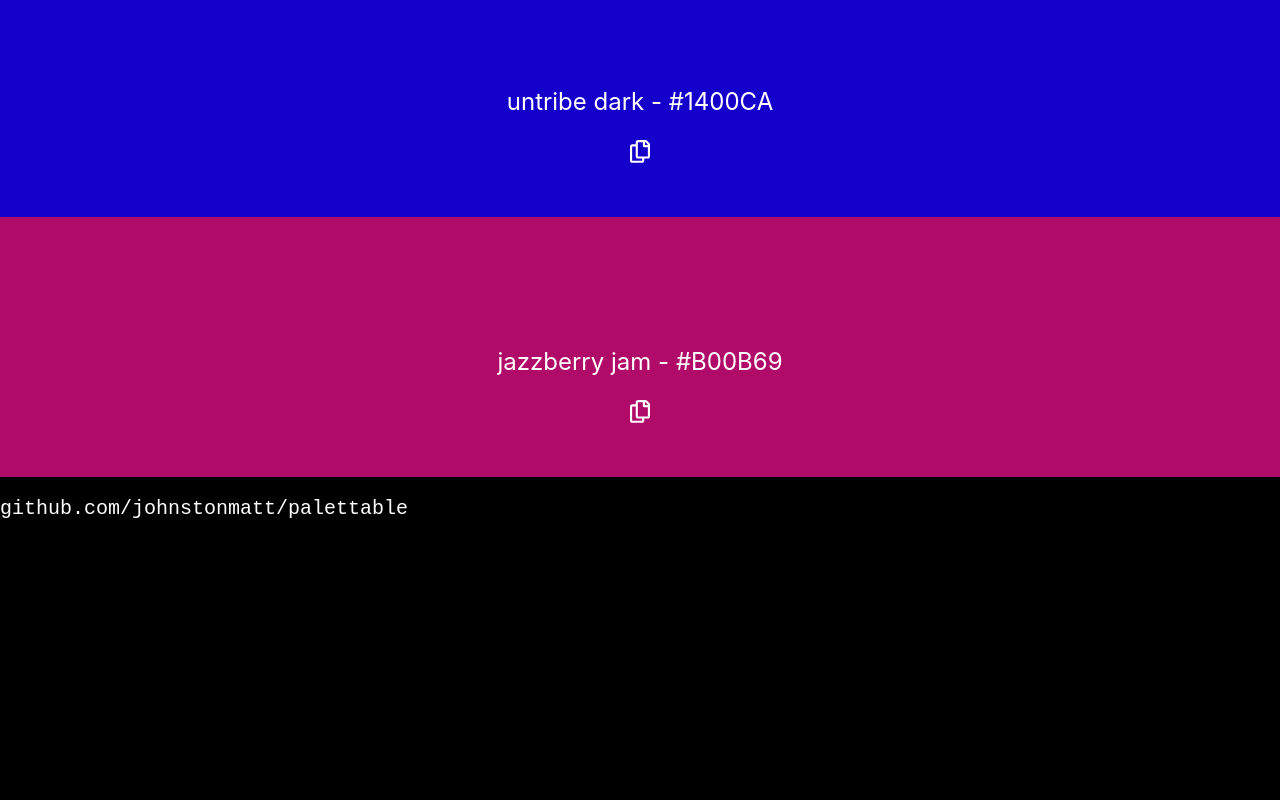
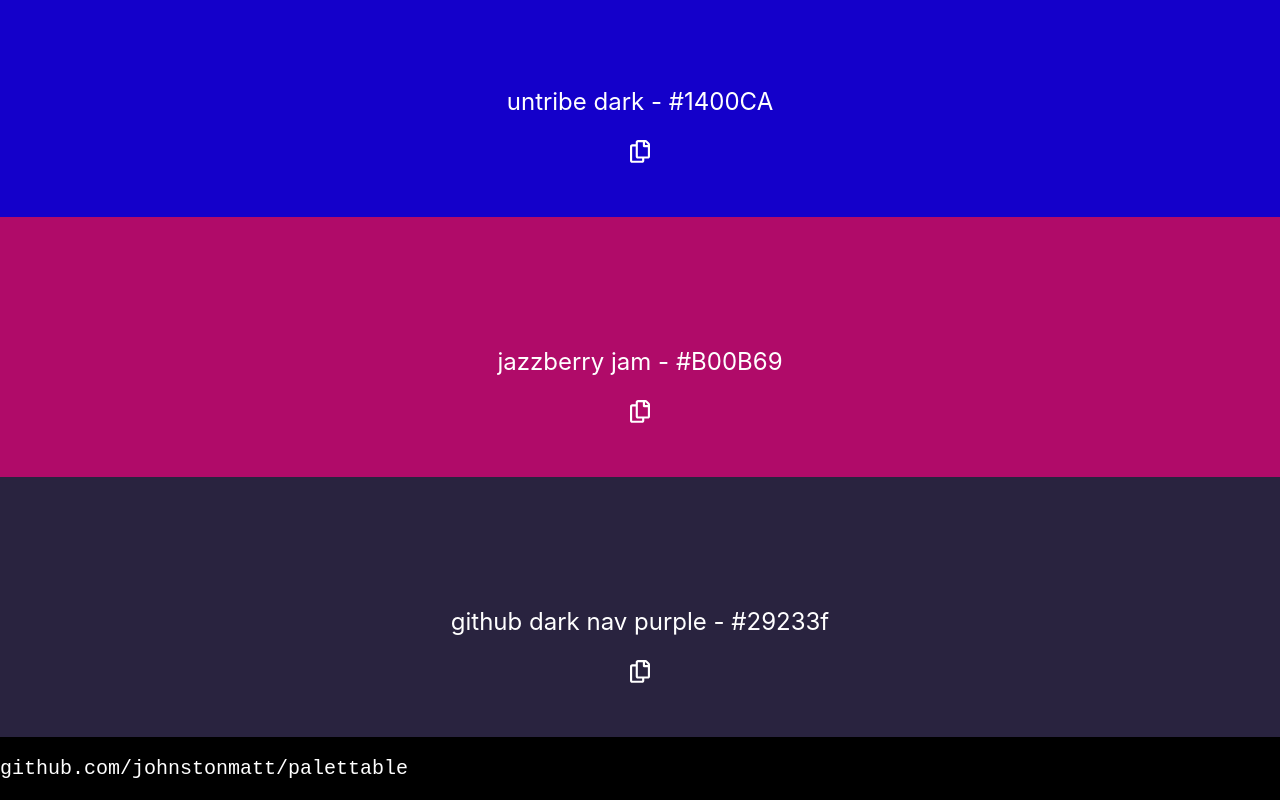
Before and after one commit to johnstonmatt/palettable, a Next.js app: page / in a window 1280 px wide. Shown: the part 1926-2726 px from the top of the page. Before the commit the page ends 2466 px from the top, so only its background shows below. Built offline with nearby package versions, Linux system fonts and the light colour scheme.

Commit message:
add nav purple from github

```diff
--- a/palettable.js
+++ b/palettable.js
@@ -25,6 +25,9 @@ const palettable = {
     {
       "jazzberry jam": "#B00B69"
     },
+    {
+      "github dark nav purple": "#29233f"
+    },
   ],
   githubUsername: "johnstonmatt",
 };
```
